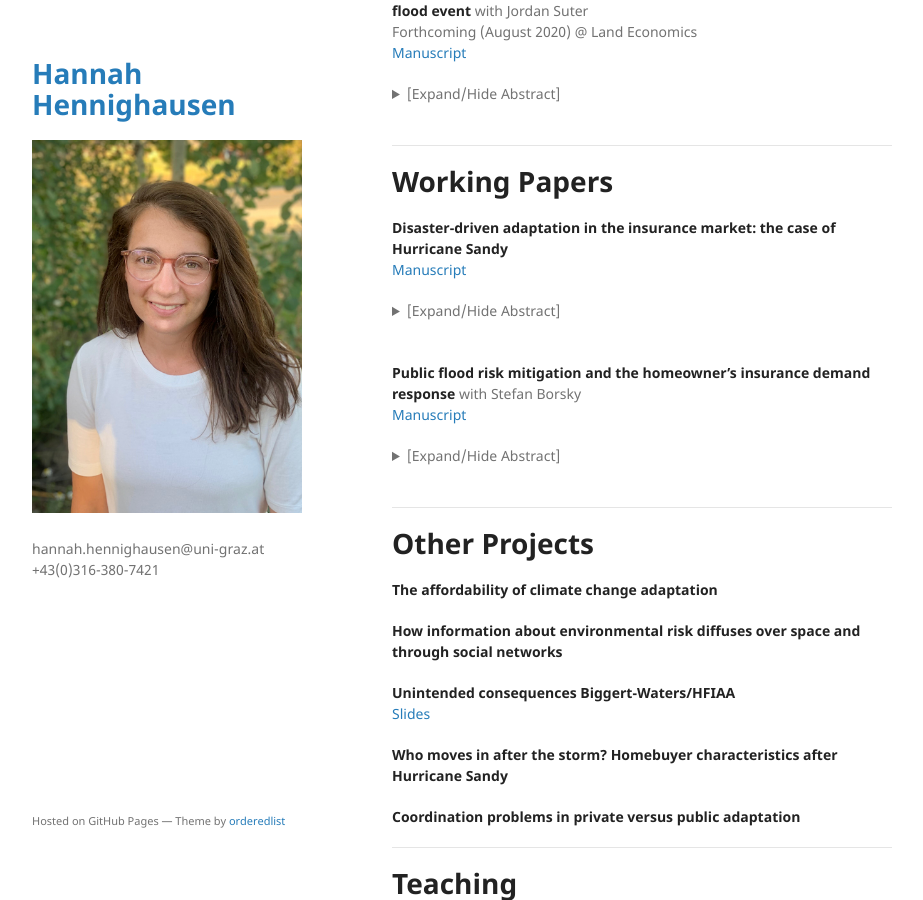
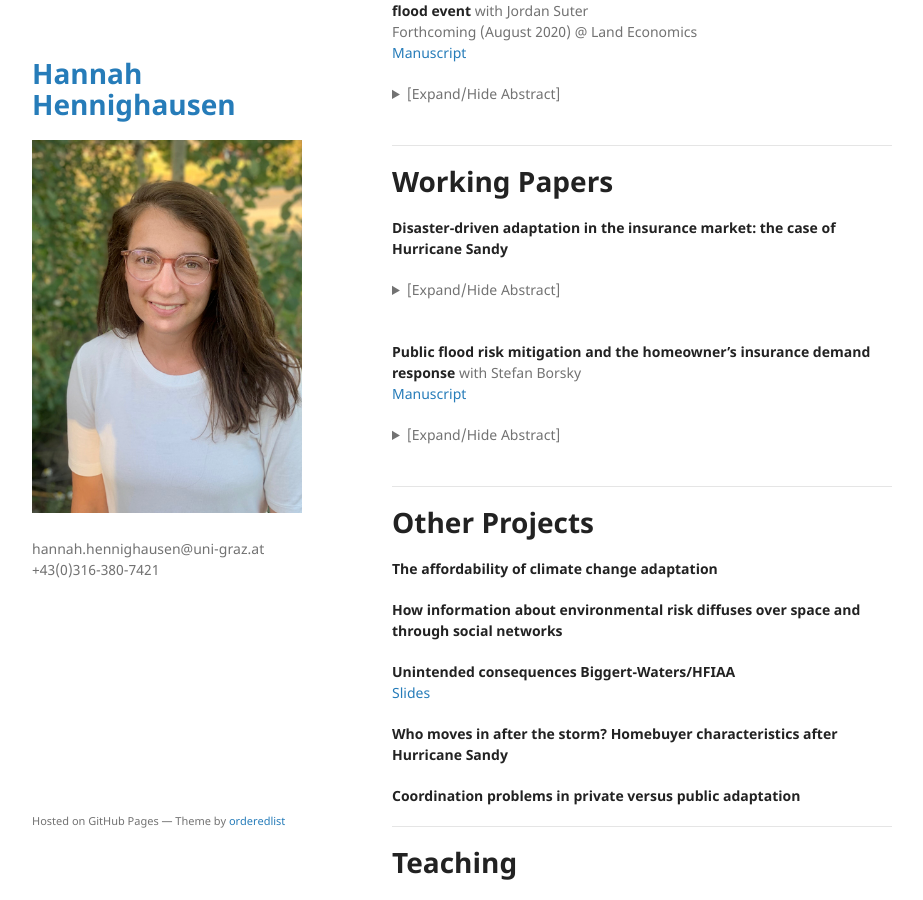
Before and after one commit to hannahhennighausen/hannahhennighausen.github.io, a Jekyll site: the page built from index.md, in a window 1280 px wide and 900 px high, scrolled down 726 px. Shown: the whole window, without its empty margins (178-1101 px from the left). Built offline with Jekyll 4.4.1, drawn with Linux system fonts in a browser that asks for light colours; the repository's description, which GitHub fills in, is left out.

Commit message:
Update index.md

```diff
--- a/index.md
+++ b/index.md
@@ -35,7 +35,6 @@ The impact of flood events on flood risk perception has important implications f
 # Working Papers
 
 **Disaster-driven adaptation in the insurance market: the case of Hurricane Sandy** <br />
-[Manuscript](https://hannahhennighausen.github.io/Papers/SandyInsurance.pdf)
 <details>
   <summary>[Expand/Hide Abstract]</summary>
 Climate change and urbanization are escalating flood risk around the globe. Studying the factors that drive people to adapt to their changing risks aids policy makers in predicting future flooding costs and policy needs. This paper investigates the role of experienced risk in adaptation decisions. I exploit spatial variation in flooding to estimate the causal effect of Hurricane Sandy on people's decisions to insure against future flood damages. Hurricane Sandy’s flooding boundaries had a large and long-lived impact. Since the storm, flood insurance demand in flooded areas has continuously increased relative to nearby areas that were not flooded. The estimated insurance response was driven by the purchase and retention of relatively cheaper policies located in the most flood-damaged areas, implying that cost was a critical factor in people's adaptation decisions. Simulated flooding extents of six other recent events give evidence that Hurricane Sandy's adaptation response was the exception and not the rule.
```
